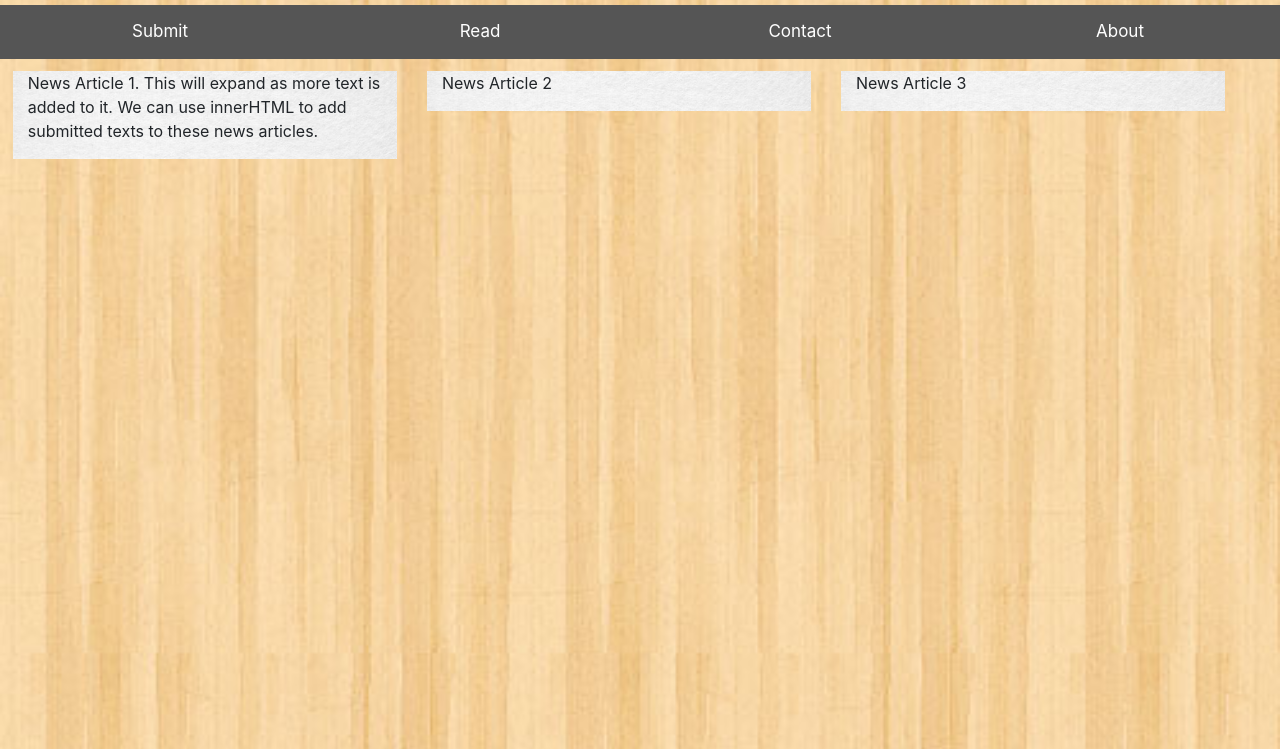
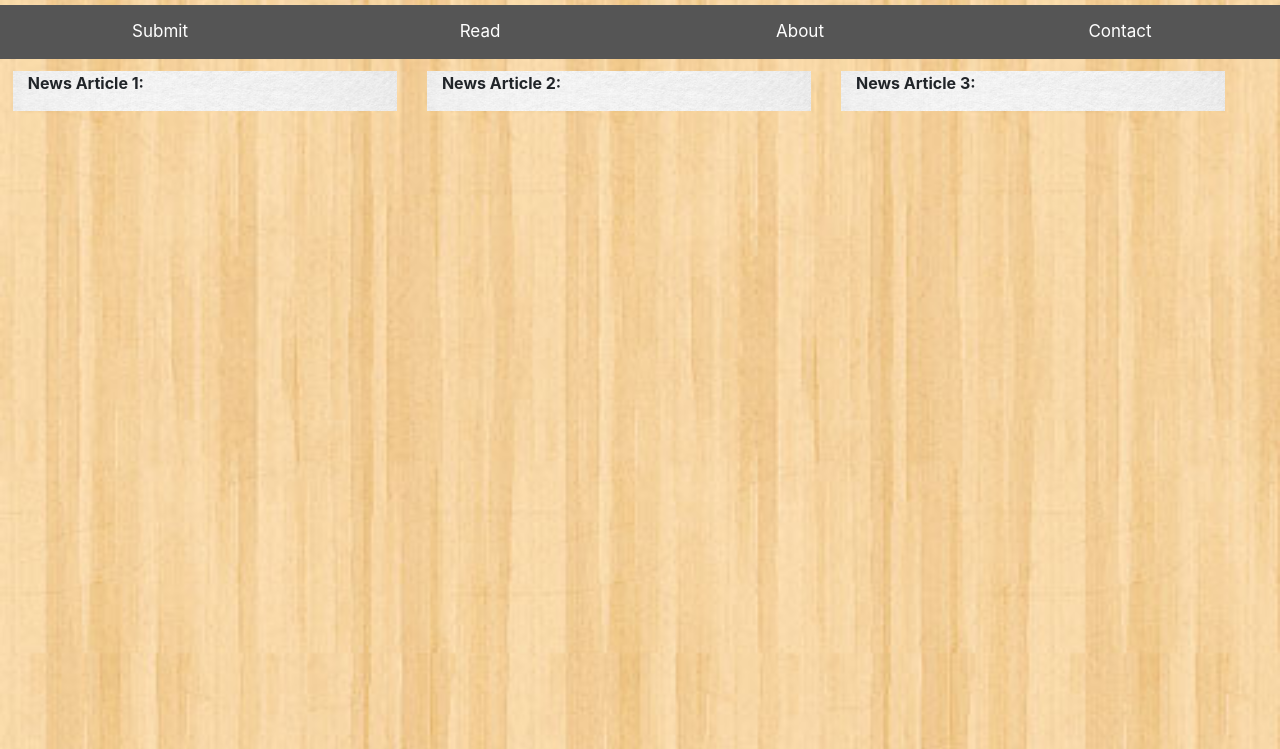
Before and after one commit to Nnamzilla/WebAppNewsPage, a plain HTML site: page iLoveNewsMain.html in a window 1280 px wide. Shown: the part 51-800 px from the top of the page. Drawn offline with nearby package versions, Linux system fonts and the light colour scheme.

Commit message:
Fix tab headers

```diff
--- a/iLoveNewsMain.html
+++ b/iLoveNewsMain.html
@@ -34,17 +34,17 @@
 
 <button class="tablink" onclick="openTab('Submit', this, 'red')" id="defaultOpen">Submit</button>
 <button class="tablink" onclick="openTab('Read', this, 'green')">Read</button>
-<button class="tablink" onclick="openTab('About', this, 'blue')">Contact</button>
-<button class="tablink" onclick="openTab('Contact', this, 'orange')">About</button>
+<button class="tablink" onclick="openTab('About', this, 'blue')">About</button>
+<button class="tablink" onclick="openTab('Contact', this, 'orange')">Contact</button>
 
 		<div id="container1" class="container">
-			<p id="article1">News Article 1. This will expand as more text is added to it. We can use innerHTML to add submitted texts to these news articles.</p>
+			<p id="article1"><strong>News Article 1:</strong> </p>
 		</div>
 		<div id="container2" class="container">
-			<p id="article2">News Article 2</p>
+			<p id="article2"><strong>News Article 2:</strong> </p>
 		</div>
 		<div id="container3" class="container">
-			<p id="article3">News Article 3</p>
+			<p id="article3"><strong>News Article 3:</strong> </p>
 		</div>
 	</body>
 </html>
```
